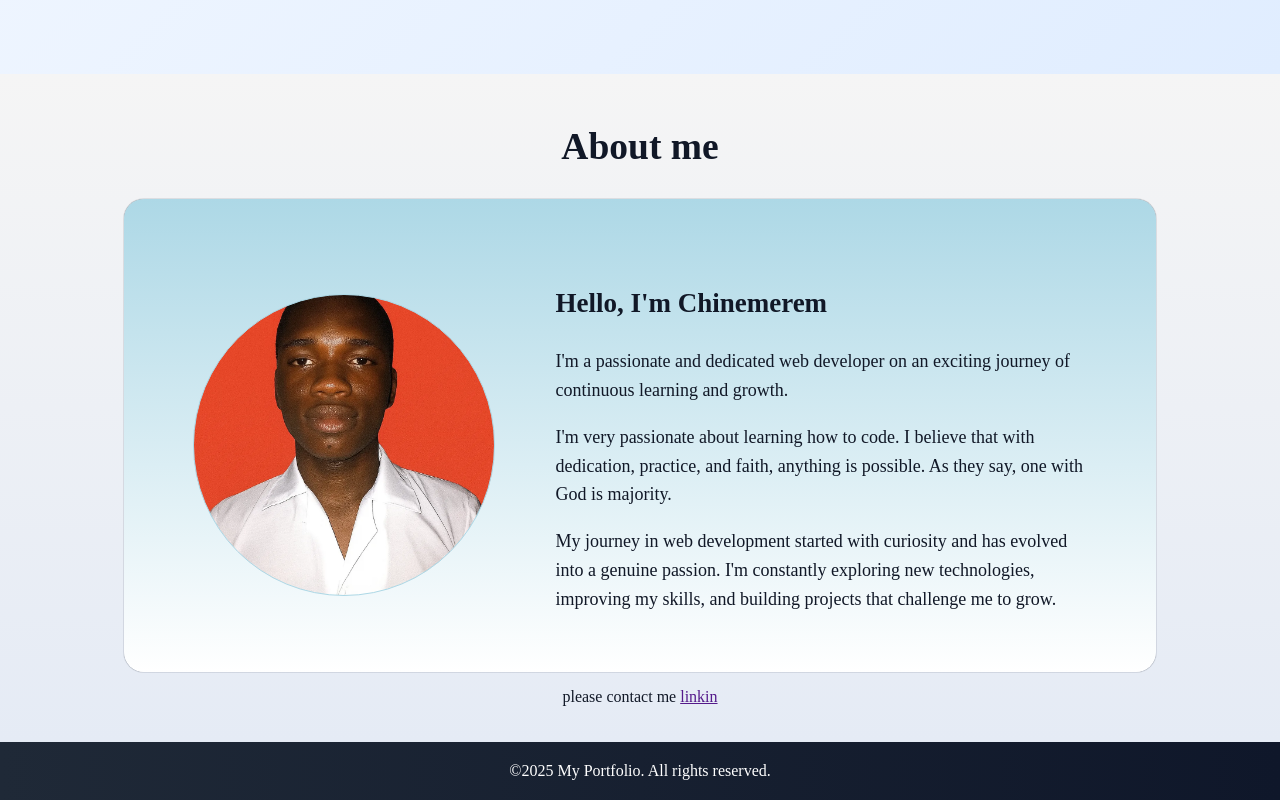
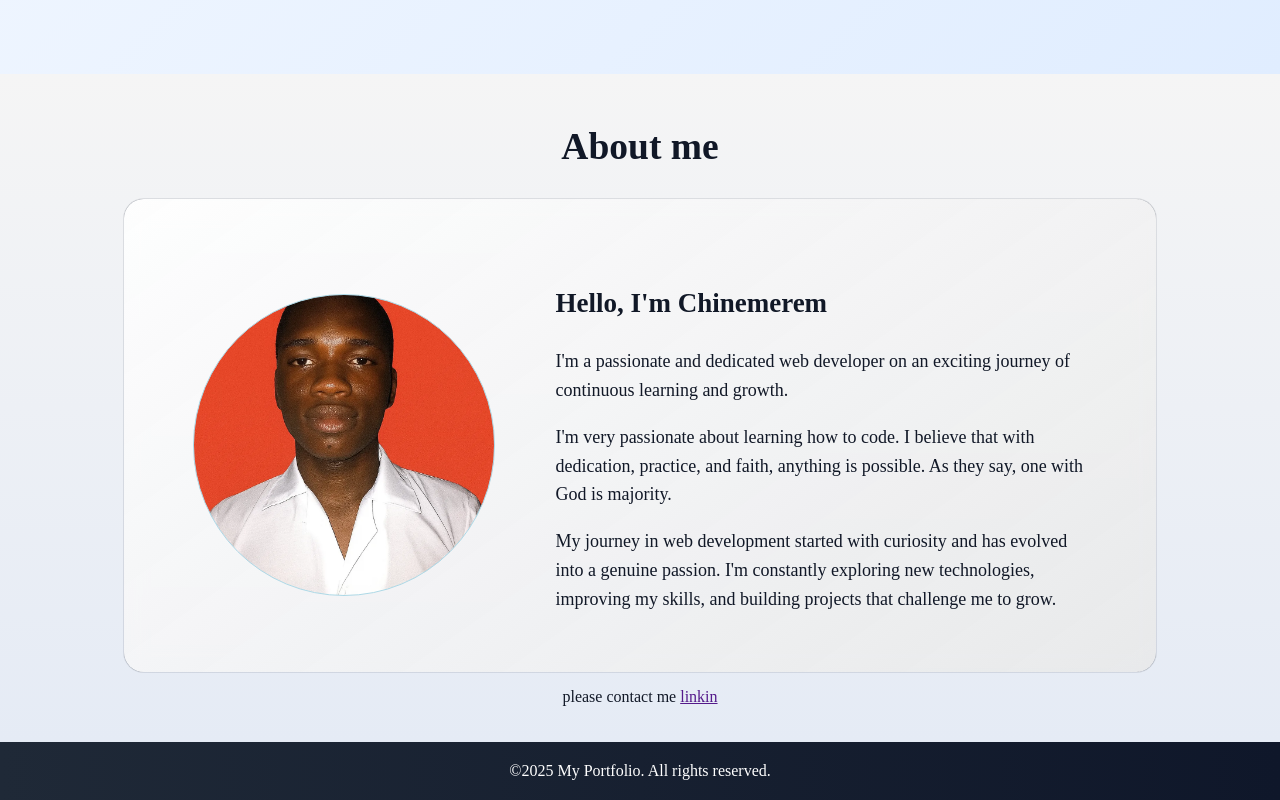
Before and after one commit to 70chinemerem/HTML-CSS, a plain HTML site: page index.html in a window 1280 px wide. Shown: the part 786-1586 px from the top of the page. Drawn offline with Linux system fonts and the light colour scheme.

Commit message:
Update style.css

```diff
--- a/src/style.css
+++ b/src/style.css
@@ -66,7 +66,9 @@ body{
     font-weight: bold;
 }
 .flex{
-    background: linear-gradient(lightblue,white);
+    background: linear-gradient(145deg, #ffffffdd, #e8e8e8cc);
+backdrop-filter: blur(10px);
+
     box-shadow: 0 0 1px #0F172A;
     padding: 20px;
     margin: 0 auto;
```
